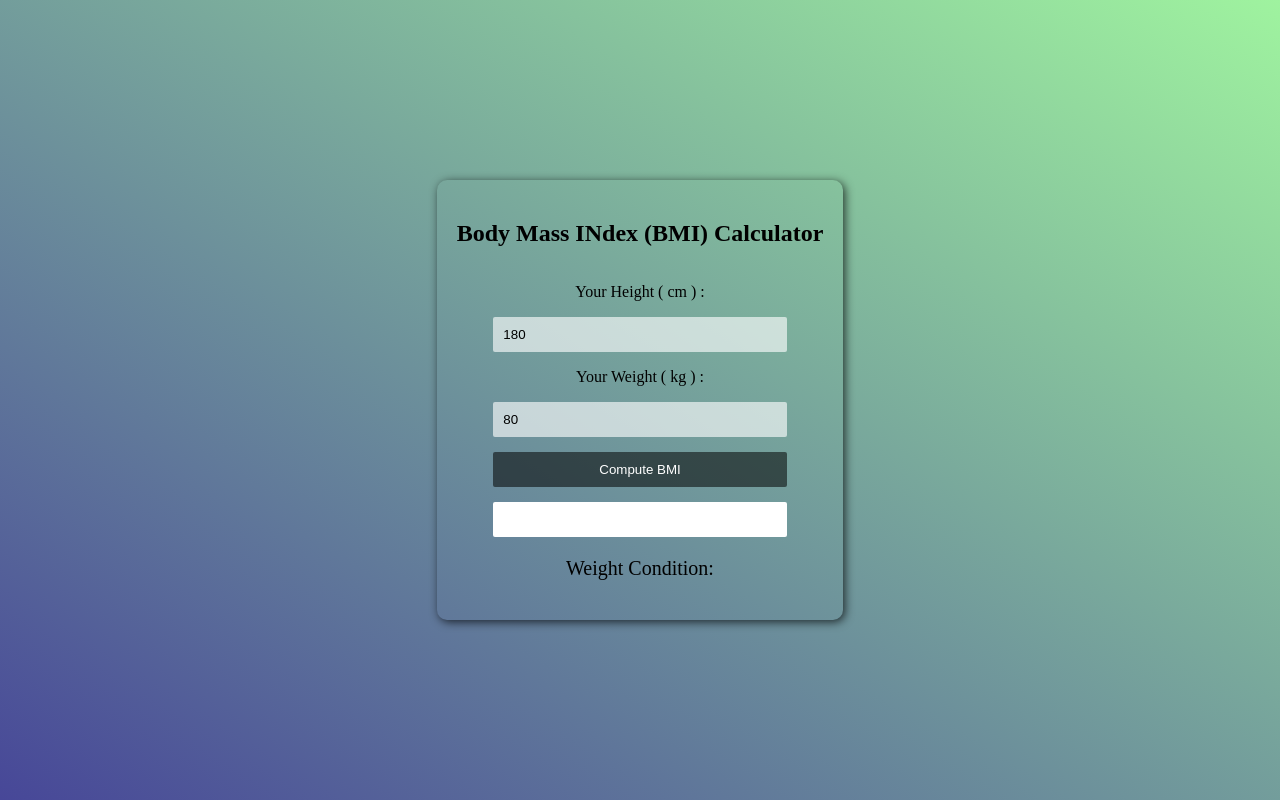
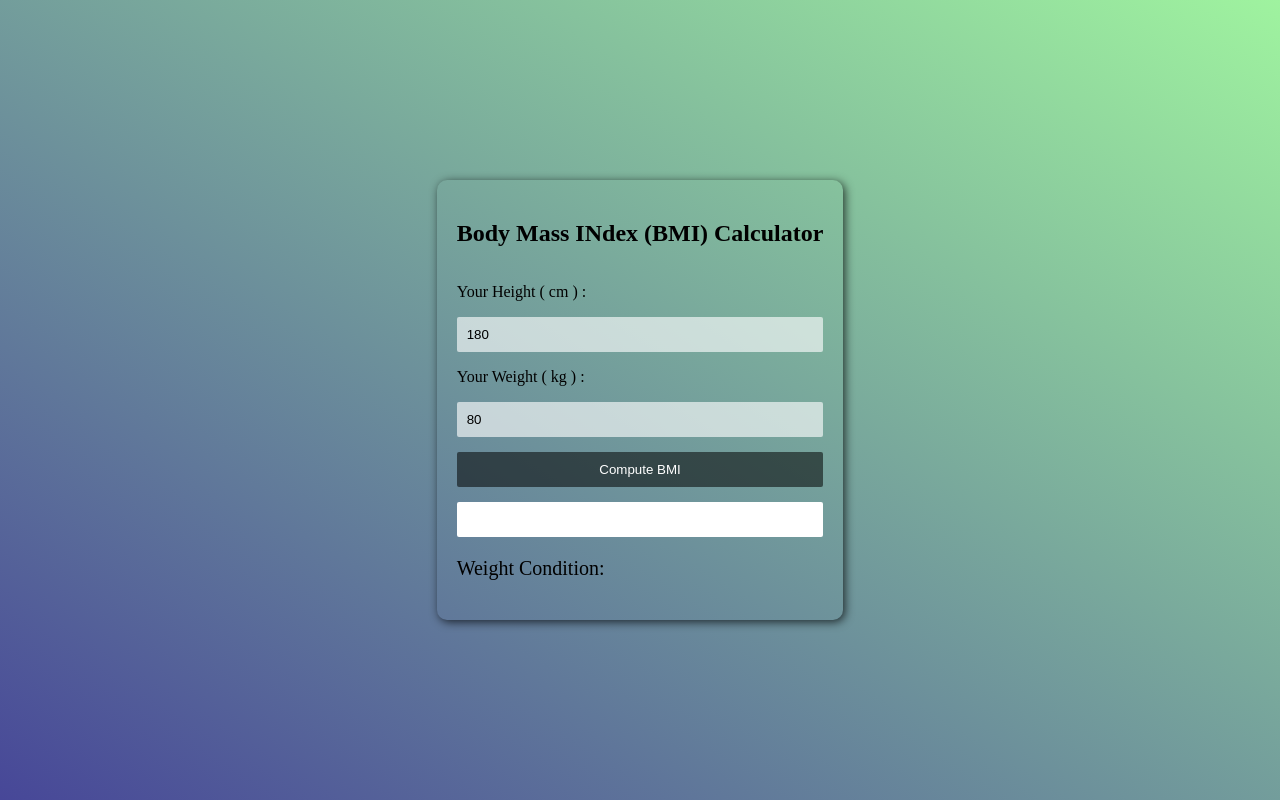
Before and after one commit to Satish232021/BMI-calculator, a plain HTML site: page index.html in a window 1280 px wide. Drawn offline with Linux system fonts and the light colour scheme.

Commit message:
Update style.css mistakes solved

```diff
--- a/style.css
+++ b/style.css
@@ -8,11 +8,12 @@ body{
     height: 100vh;
     overflow: hidden;
     background: linear-gradient(to top right, rgb(71, 71, 152) ,rgb(159, 243, 159));
+    background-position: center;
+    background-size: cover;
 }
 .main{
     display: flex;
     flex-direction: column;
-    align-items: center;
     justify-content: center;
     height: auto;
     width: auto;
@@ -25,12 +26,15 @@ body{
 .height,
 .weight
 {
-    width: 80%;
+    width: 100%;
     box-sizing: border-box;
     padding: 10px;
     border-radius: 2px;
     border: none;
     background-color: rgba(255, 255, 255, 0.623);
+
+}
+.main p{
 
 }
 h2{
@@ -40,7 +44,7 @@ h2{
 
 .button-calculate{
     margin: 15px 0;
-    width: 80%;
+    width: 100%;
     padding: 10px;
     cursor: pointer;
     border-radius: 2px;
@@ -53,11 +57,12 @@ h2{
 }
 .value-final{
     background-color: white;
-    width: 74.5%;
+    width: 100%;
     padding: 10px;
     cursor: pointer;
     border-radius: 2px;
     border: none;
+    box-sizing: border-box;
 }
 .final-output{
     font-size: 20px;
```
